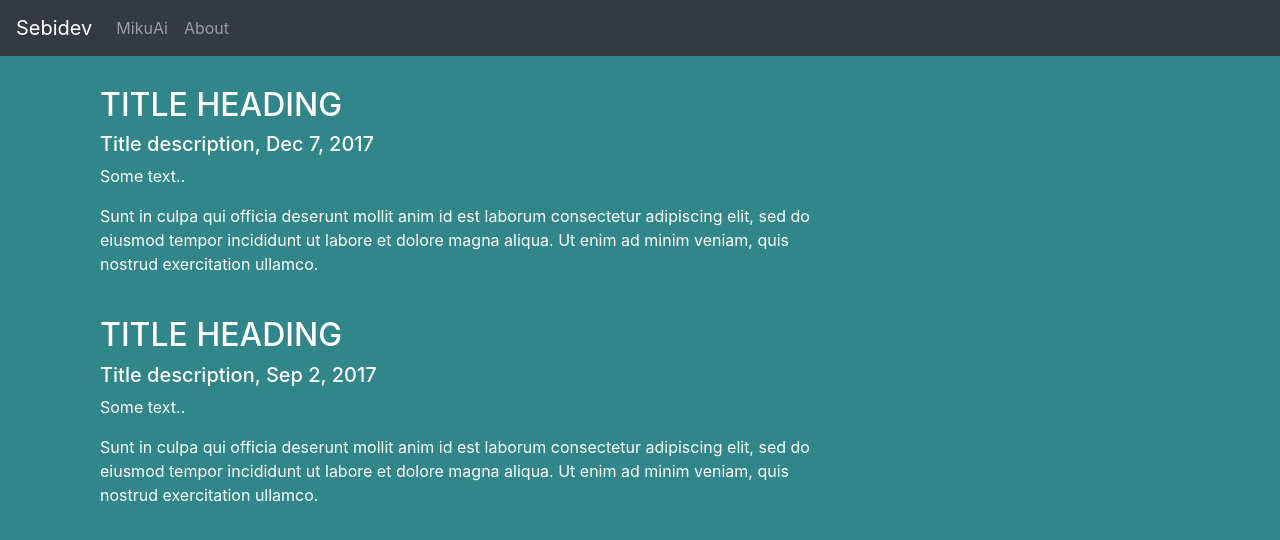
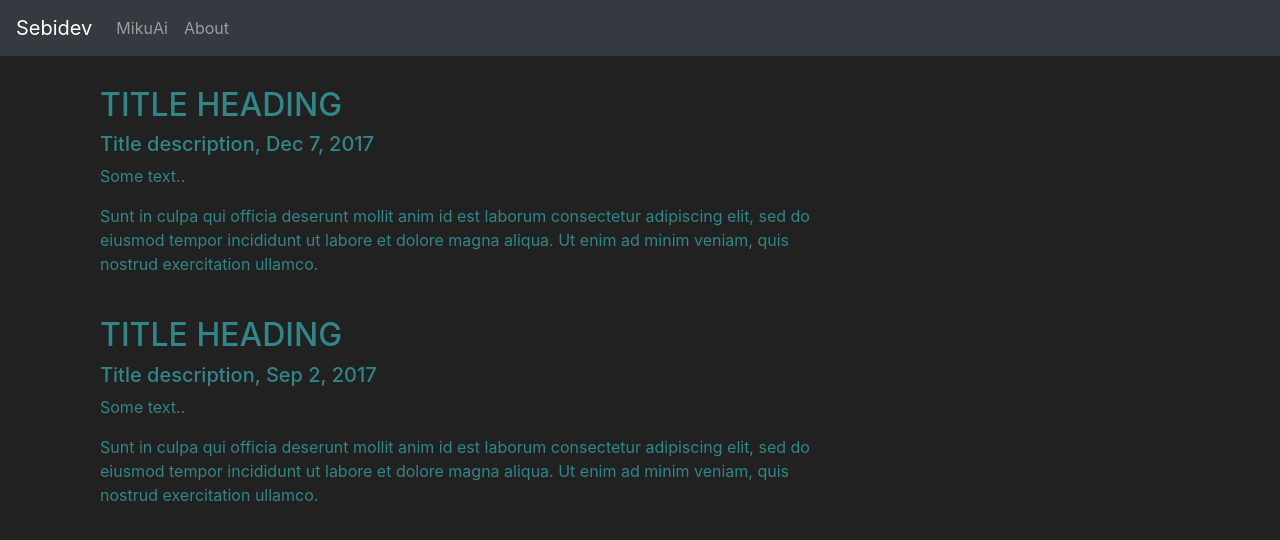
Before and after one commit to Sebidev/sebidev.github.io, a plain HTML site: page index.html in a window 1280 px wide. Drawn offline with nearby package versions, Linux system fonts and the light colour scheme.

Commit message:
Update index.html

```diff
--- a/index.html
+++ b/index.html
@@ -12,8 +12,8 @@
 <body>
   <style>
   body {
-    background-color: #308688;
-    color: white;
+    background-color: #212121;
+    color: #308688;
   }
   </style>
 <nav class="navbar navbar-expand-sm bg-dark navbar-dark">
```
